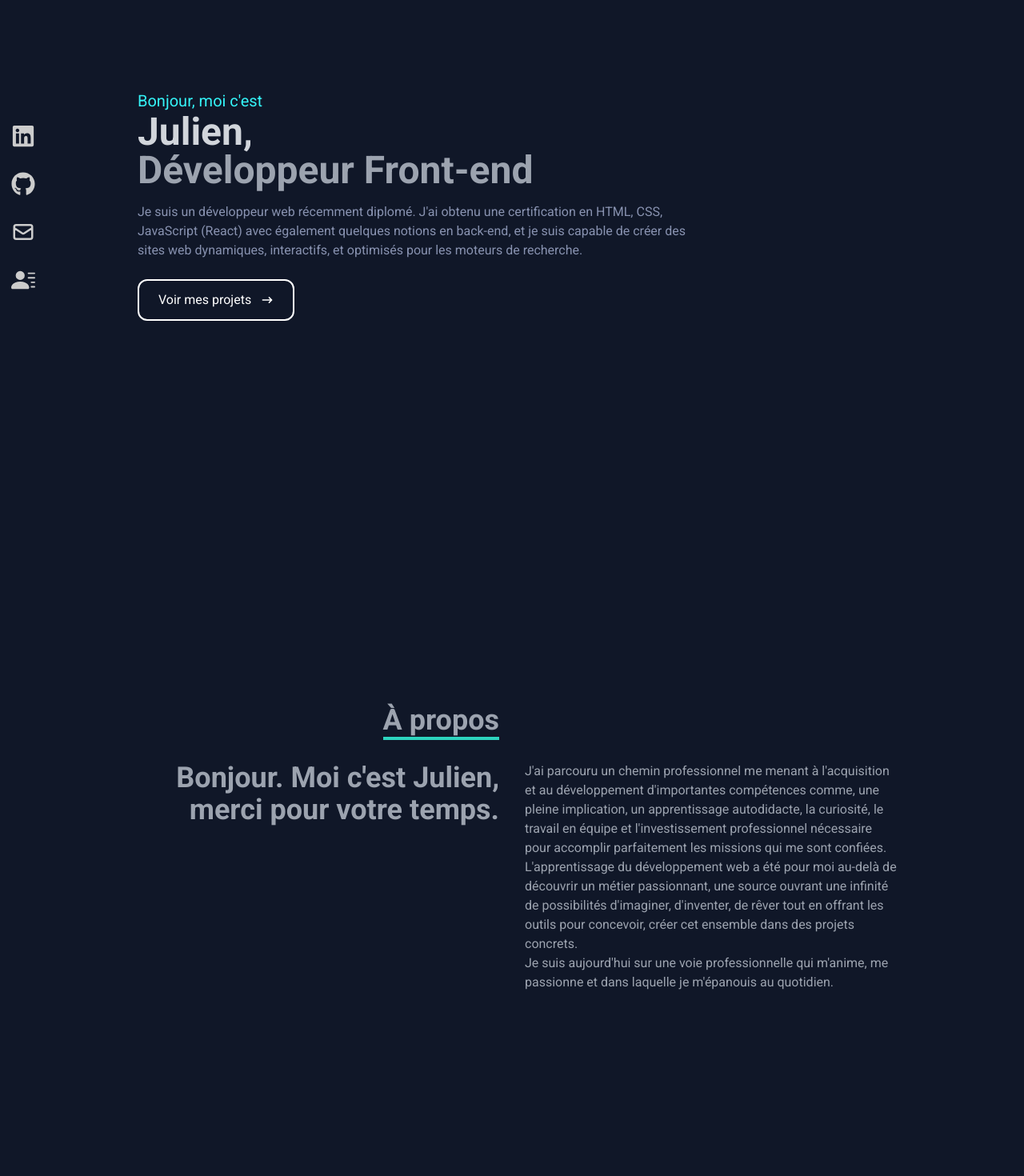
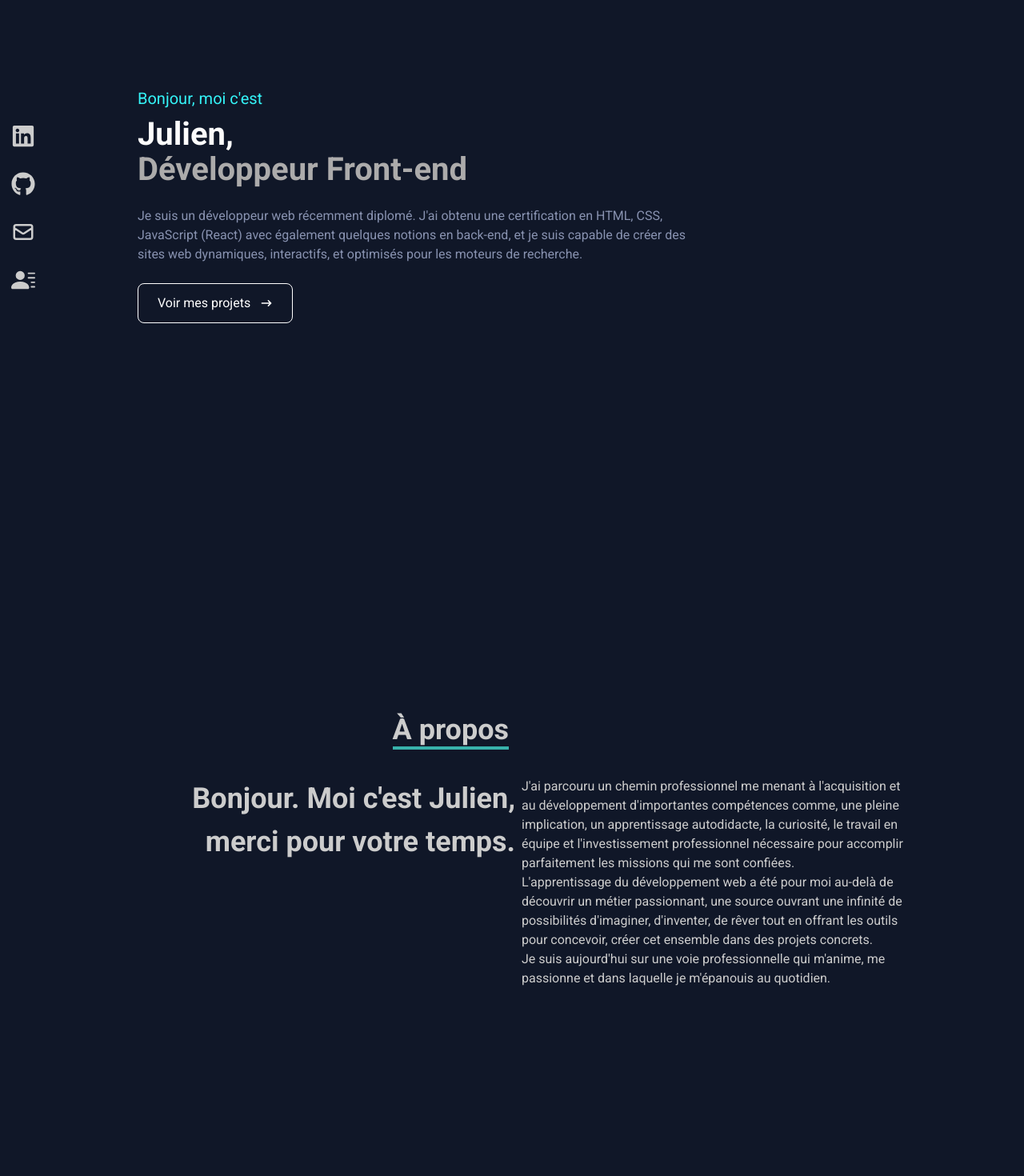
Before and after one commit to JulienLuc77/Projet-8-MyPortfolio, a React (Create React App) app: page / in a window 1280 px wide. Shown: the part 140-1610 px from the top of the page at 80% size. Built offline with nearby package versions, Linux system fonts and the light colour scheme; a web font is replaced by a local one.

Commit message:
Modification de la partie SASS

```diff
--- a/src/components/About.jsx
+++ b/src/components/About.jsx
@@ -1,17 +1,18 @@
 import React from 'react'
+import "./About.scss"
 
 function About() {
   return (
-    <div name='about' className='w-full h-screen bg-[#101728] text-gray-400'>
-    <div className='flex flex-col justify-center items-center w-full h-full'>
-      <div className='max-w-[1000px] w-full grid grid-cols-2 gap-8'>
-        <div className='sm:text-right pb-8 pl-4'>
-          <p className='text-4xl font-bold inline border-b-4 border-teal-400'>À propos</p>
+  <div name='about' className='container-about'>
+    <div className='about-1'>
+      <div className='about-2'>
+        <div className='about-3'>
+          <p className='p-about'>À propos</p>
         </div>
         <div></div>
       </div>
-      <div className='max-w-[1000px] w-full grid sm:grid-cols-2 gap-8 px-4'>
-        <div className='sm:text-right text-4xl font-bold'>
+      <div className='presentation'>
+        <div className='presentation2'>
           <p>Bonjour. Moi c'est Julien, merci pour votre temps.</p>
         </div>
         <div>
--- /dev/null
+++ b/src/components/About.scss
@@ -0,0 +1,54 @@
+.container-about {
+  width: 100%;
+  height: 100vh;
+  background-color: #101728;
+  color: #ccc;
+
+  .about-1 {
+    display: flex;
+    flex-direction: column;
+    justify-content: center;
+    align-items: center;
+    width: 100%;
+    height: 100%;
+  }
+  .about-2 {
+    max-width: 1000px;
+    width: 100%;
+    display: grid;
+    grid-template-columns: repeat(2, 1fr);
+    gap: 8px;
+  }
+  .about-3 {
+    @media screen and (min-width: 640px) {
+      text-align: right;
+    }
+    padding-bottom: 2rem;
+    padding-left: 1rem;
+  }
+  .p-about {
+    font-size: 2.25rem;
+    font-weight: bold;
+    display: inline;
+    border-bottom: 4px solid #38B2AC;
+  }
+  .presentation {
+    max-width: 1000px;
+    width: 100%;
+    display: grid;
+    gap: 8px;
+    padding-left: 1rem;
+
+    @media screen and (min-width: 640px) {
+      grid-template-columns: repeat(2, 1fr);
+    }
+  }
+  .presentation2 {
+    font-size: 2.25rem;
+    font-weight: bold;
+
+    @media screen and (min-width: 640px) {
+      text-align: right;
+    }
+  }
+}
--- a/src/components/Contact.jsx
+++ b/src/components/Contact.jsx
@@ -1,17 +1,18 @@
 import React from 'react'
+import "./Contact.scss"
 
 const Contact = () => {
   return (
-<div name='contact' className='w-full h-screen bg-[#101728] flex flex-col justify-center items-center p-4'>
-  <form method='POST' action="https://getform.io/f/fdd1d8a0-cc91-43d4-b63e-fbe654082128" className='flex flex-col max-w-[600px] w-full'>
-    <div className='pb-8'>
-      <p className='text-4xl font-bold inline border-b-4 border-teal-400 text-gray-300'>Contact</p>
-      <p className='text-gray-300 py-4'>Vous pouvez soumettre le formulaire ou me contacter directement par mail en cliquant sur l'enveloppe à gauche de l'écran</p>
+<div name='contact' className='container-contact'>
+  <form method='POST' action="https://getform.io/f/fdd1d8a0-cc91-43d4-b63e-fbe654082128" className='container-form'>
+    <div className='p-container'>
+      <p className='p1'>Contact</p>
+      <p className='p2'>Vous pouvez soumettre le formulaire ou me contacter directement par mail en cliquant sur l'enveloppe à gauche de l'écran</p>
     </div>
-    <input className='bg-[#ccd6f6] p-2 border-2 hover:border-teal-600 rounded-xl' type="text" placeholder='Name' name='name'/>
-    <input className='my-4 p-2 bg-[#ccd6f6] border-2 hover:border-teal-600 rounded-xl ' type="email" placeholder='Email' name='email'/>
-    <textarea className='bg-[#ccd6f6] p-2 border-2 hover:border-teal-600 rounded-xl' name="message" placeholder='Message' rows="10"></textarea>
-    <button className='text-gray-50 border-2 hover:bg-teal-500 hover:border-teal-600 px-4 py-3 my-8 mx-auto flex items-center rounded-xl'>Travaillons ensemble !</button>
+    <input className='custom-box-style' type="text" placeholder='Name' name='name'/>
+    <input className='box-style' type="email" placeholder='Email' name='email'/>
+    <textarea className='textarea' name="message" placeholder='Message' rows="10"></textarea>
+    <button className='custom-button'>Travaillons ensemble !</button>
   </form>
 </div>
   )
--- a/src/components/Contact.scss
+++ b/src/components/Contact.scss
@@ -1,3 +1,95 @@
-.contact{
-  margin-top: 50px;
+.container-contact{
+  width: 100%;
+  height: 150vh;
+  background-color: #101728;
+  display: flex;
+  flex-direction: column;
+  justify-content: center;
+  align-items: center;
+  padding: 1rem;
+  @media screen and (max-width: 640px) {
+    height: 100vh;
+  }
 }
+.container-form{
+  display: flex;
+  flex-direction: column;
+  max-width: 600px;
+  width: 100%;
+}
+.p-container{
+  padding-bottom: 2rem;
+
+  .p1{
+    font-size: 2.25rem;
+    font-weight: bold;
+    display: inline;
+    border-bottom: 4px solid #38B2AC;
+    color: #ccc;
+  }
+  .p2{
+    color: #ccc;
+    padding-top: 1rem;
+    padding-bottom: 1rem;
+  }
+}
+.custom-box-style {
+  background-color: #ccd6f6;
+  padding: 0.5rem;
+  border: 1px solid;
+  border-radius: 0.5rem;
+}
+.custom-box-style:hover {
+  border-color: #2FD8DE;
+  transition: 0.8s;
+}
+.custom-box-style::placeholder{
+  color: rgb(65, 65, 65);
+}
+.box-style {
+  margin-top: 1rem;
+  margin-bottom: 1rem;
+  padding: 0.5rem;
+  background-color: #ccd6f6;
+  border: 1px solid;
+  border-radius: 0.5rem;
+}
+.box-style:hover {
+  border-color: #2FD8DE;
+  transition: 0.8s;
+}
+.box-style::placeholder{
+  color: rgb(65, 65, 65);
+}
+.textarea {
+  background-color: #ccd6f6;
+  padding: 0.5rem;
+  border: 1px solid;
+  border-radius: 0.5rem;
+}
+.textarea:hover {
+  border-color: #2FD8DE;
+  transition: 0.8s;
+}
+.textarea::placeholder {
+  color: rgb(65, 65, 65);
+}
+.custom-button {
+  color: #fff;
+  border: 2px solid;
+  padding: 0.75rem 1rem;
+  margin-top: 2rem;
+  margin-bottom: 2rem;
+  margin-left: auto;
+  margin-right: auto;
+  display: flex;
+  align-items: center;
+  border-radius: 0.5rem;
+}
+.custom-button:hover {
+  background-color: #2FD8DE;
+  border-color: #38B2AC;
+  color: black;
+  transition: 0.8s;
+
+}
--- a/src/components/Home.jsx
+++ b/src/components/Home.jsx
@@ -5,15 +5,15 @@ import { Link } from 'react-scroll'
 
 export const Home = () => {
   return (
-    <div name='home' className='w-full h-screen bg-[#101728]'>
-      <div className='max-w-[1000px] mx-auto px-8 flex flex-col justify-center h-full'>
+    <div name='home' className='home-container'>
+      <div className='home'>
         <p className='hello'>Bonjour, moi c'est</p>
-        <h1 className='text-4xl sm:text-5xl font-bold text-gray-300'>Julien,</h1>
-        <h2 className='text-gray-400 text-4xl sm:text-5xl font-bold' >Développeur Front-end</h2>
-        <p className='text-[#8892b0] py-4 max-w-[700px]'>Je suis un développeur web récemment diplomé. J'ai obtenu une certification en HTML, CSS, JavaScript (React) avec également quelques notions en back-end, et je suis capable de créer des sites web dynamiques, interactifs, et optimisés pour les moteurs de recherche.</p>
+        <h1 className='h1'>Julien,</h1>
+        <h2 className='h2' >Développeur Front-end</h2>
+        <p className='home-2'>Je suis un développeur web récemment diplomé. J'ai obtenu une certification en HTML, CSS, JavaScript (React) avec également quelques notions en back-end, et je suis capable de créer des sites web dynamiques, interactifs, et optimisés pour les moteurs de recherche.</p>
         <div>
           <Link to='work' smooth={true} duration={500}>
-            <button className='button group px-6 py-3 my-2 hover:bg-teal-500 hover:border-teal-700 rounded-xl'>
+            <button className='button group'>
               Voir mes projets
               <span className='group-hover:rotate-90 duration-300'>
                 <HiArrowNarrowRight className='ml-3' />
--- a/src/components/Home.scss
+++ b/src/components/Home.scss
@@ -1,13 +1,63 @@
+.home-container {
+  width: 100%;
+  height: 100vh;
+  background-color: #101728;
+}
+.home {
+  max-width: 1000px;
+  margin-left: auto;
+  margin-right: auto;
+  padding-left: 2rem;
+  padding-right: 2rem;
+  display: flex;
+  flex-direction: column;
+  justify-content: center;
+  height: 100%;
+}
 .hello{
   color: #34F4F8;
   font-size: 20px;
+}
+.h1 {
+  font-size: 2.25rem;
+  font-weight: bold;
+  color: #fcfcfc;
+  margin-bottom: -1rem;
+
+  @media screen and (min-width: 640px) {
+    font-size: 2.5rem;
+  }
+}
+.h2 {
+  color: #acabab;
+  font-size: 2.25rem;
+  font-weight: bold;
+
+  @media screen and (min-width: 640px) {
+    font-size: 2.5rem;
+  }
+}
+.home-2 {
+  color: #8892b0;
+  padding-top: 1rem;
+  padding-bottom: 1rem;
+  max-width: 700px;
 }
 .button{
   color: white;
   border: white 2px solid;
   display: flex;
   align-items: center;
+  padding: 0.75rem 1.5rem;
+  margin: 0.5rem 0;
+  border-radius: 0.5rem;
+  border: 1px solid #ffffff;
+  color: #fff;
+  transition: background-color 0.3s, border-color 0.3s;
 }
 .button:hover{
-  transition: 0.3s;
+  transition: 0.8s;
+  background-color: #2FD8DE;
+  border-color: #205D5E;
+  color: #000000;
 }
--- a/src/components/Navbar.scss
+++ b/src/components/Navbar.scss
@@ -20,6 +20,11 @@
   display: flex;
   justify-content: space-between;
   align-items: center;
+  margin-left: -100px;
+  transition: margin-left 0.3s;
+}
+.social:hover {
+  margin-left: -10px;
 }
 .content-social{
   display: flex;
@@ -28,3 +33,22 @@
   width: 100%;
   color: rgb(204, 204, 204);
 }
+.social-2 {
+  position: absolute;
+  top: 0;
+  left: 0;
+  width: 100%;
+  height: 100vh;
+  background-color: #101728;
+  display: flex;
+  flex-direction: column;
+  justify-content: center;
+  align-items: center;
+}
+.mobile-list {
+  padding-top: 1.5rem;
+  padding-bottom: 1.5rem;
+  font-size: 2.25rem;
+  display: flex;
+  align-items: center;
+}
```
Also changed, not shown: src/components/Navbar.jsx (+11 -11 lines), 1 other file (tests, documents, lock files or other folders).
